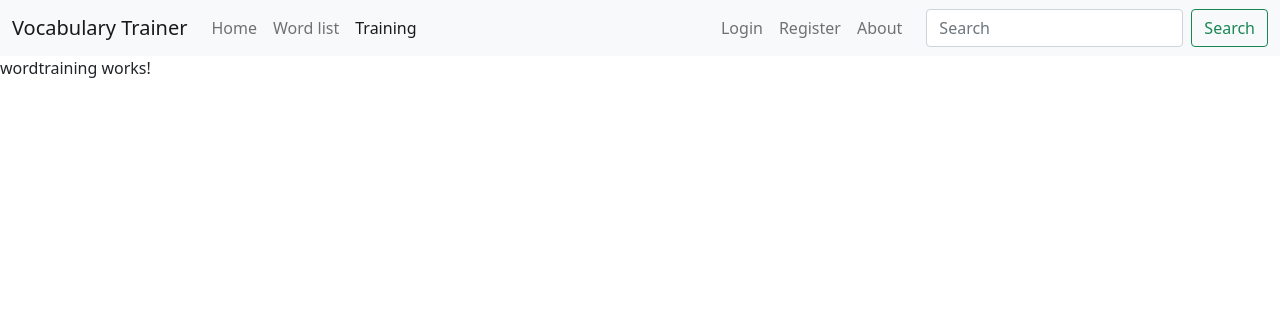
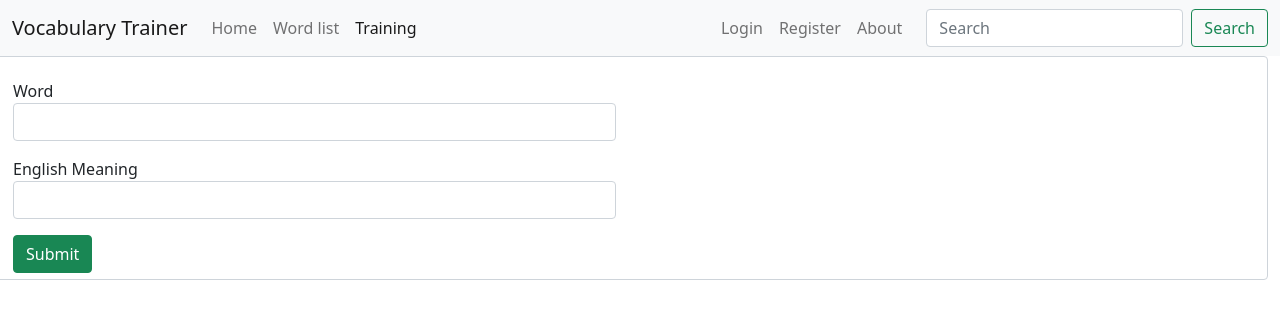
Before and after one commit to ahmadjafari86/VocabularyTrainer, an Angular app in the folder VocabularyTrainer/: page /training in a window 1280 px wide. Shown: the top 318 px of the page. Built offline with nearby package versions, Linux system fonts and the light colour scheme.

Commit message:
commit-9

```diff
--- a/VocabularyTrainer/src/app/app.module.ts
+++ b/VocabularyTrainer/src/app/app.module.ts
@@ -2,6 +2,7 @@ import { NgModule } from '@angular/core';
 import { BrowserModule } from '@angular/platform-browser';
 import {FormsModule} from "@angular/forms";
 import { AppRoutingModule } from './app-routing.module';
+import {HttpClientModule} from "@angular/common/http";
 
 import { AppComponent } from './app.component';
 import { HeaderComponent } from './components/header/header.component';
@@ -28,7 +29,8 @@ import { WordtrainingComponent } from './components/wordtraining/wordtraining.co
   imports: [
     BrowserModule,
     AppRoutingModule,
-    FormsModule
+    FormsModule,
+    HttpClientModule
   ],
   providers: [],
   bootstrap: [AppComponent]
--- a/VocabularyTrainer/src/app/components/wordlist/wordlist.component.html
+++ b/VocabularyTrainer/src/app/components/wordlist/wordlist.component.html
@@ -10,7 +10,7 @@
 
       <!-- Database section -->
 
-      <div class="row " >
+      <form class="row g-4 gy-2 gx-3 align-items-center " >
         <label style="margin-bottom: 7px" for="databaseForm" class="display-6 bg-success">Database:</label>
 
         <div class="row mt-2 " id="databaseForm" >
@@ -38,11 +38,11 @@
           <input type="text" name="dbName" value="" class="form-control input-lg w-auto" placeholder="Word list name"/>
         </div>
 
-      </div> <hr>
+      </form> <hr>
 
       <!-- Word section -->
 
-      <div class="row ">
+      <form class="row g-4 gy-2 gx-3 align-items-center">
         <label style="margin-bottom: 7px" for="wordForm" class="display-6 bg-warning">Word:</label>
 
         <div class="row mt-2" id="wordForm">
@@ -65,13 +65,13 @@
           <textarea class="form-control ms-3 mt-3" rows="5" id="comment" placeholder="Write your explanation here..."></textarea>
         </div>
 
-      </div><hr>
+      </form><hr>
 
       <!-- Buttons section -->
 
       <div class="row ">
         <div class="col" >
-          <button class="btn btn-success w-100" type="button">Add</button>
+          <button class="btn btn-success w-100" type="submit">Add</button>
         </div>
       </div>
 
--- a/VocabularyTrainer/src/app/components/wordtraining/wordtraining.component.html
+++ b/VocabularyTrainer/src/app/components/wordtraining/wordtraining.component.html
@@ -1 +1,13 @@
-<p>wordtraining works!</p>
+
+<form >
+<div class="row form-control">
+  <div class="col-md-6">
+    <label for="word" class="mt-3" >Word</label>
+    <input  [(ngModel)]="word" type="text" name="word" class="form-control" id="word">
+    <label for="englishMeaning" class="mt-3">English Meaning</label>
+    <input  [(ngModel)]="englishMeaning" type="text" name="englishMeaning" class="form-control" id="englishMeaning">
+    <button class="btn btn-success mt-3" type="button"
+            (click)="onCreatePost({word,englishMeaning})">Submit</button>
+  </div>
+</div>
+</form>
--- a/VocabularyTrainer/src/app/components/wordtraining/wordtraining.component.ts
+++ b/VocabularyTrainer/src/app/components/wordtraining/wordtraining.component.ts
@@ -1,4 +1,5 @@
 import { Component, OnInit } from '@angular/core';
+import {HttpClient} from "@angular/common/http";
 
 @Component({
   selector: 'app-wordtraining',
@@ -6,8 +7,15 @@ import { Component, OnInit } from '@angular/core';
   styleUrls: ['./wordtraining.component.css']
 })
 export class WordtrainingComponent implements OnInit {
+  word = "";
+  englishMeaning = "";
+  constructor(private http:HttpClient) { }
 
-  constructor() { }
+  onCreatePost(postData:{word:string;englishMeaning:string}){
+    this.http.post('https://vocabulary-trainer-2021-default-rtdb.firebaseio.com/posts.json',
+      postData).subscribe(responseData=>{console.log(responseData);
+      });
+  }
 
   ngOnInit(): void {
   }
```
